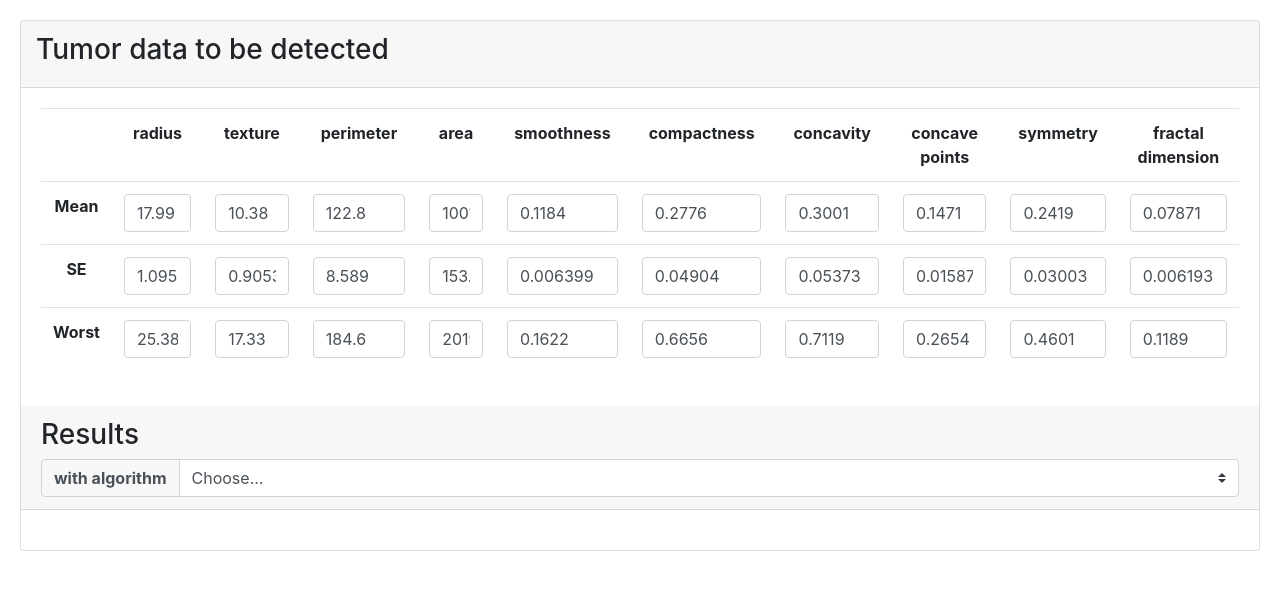
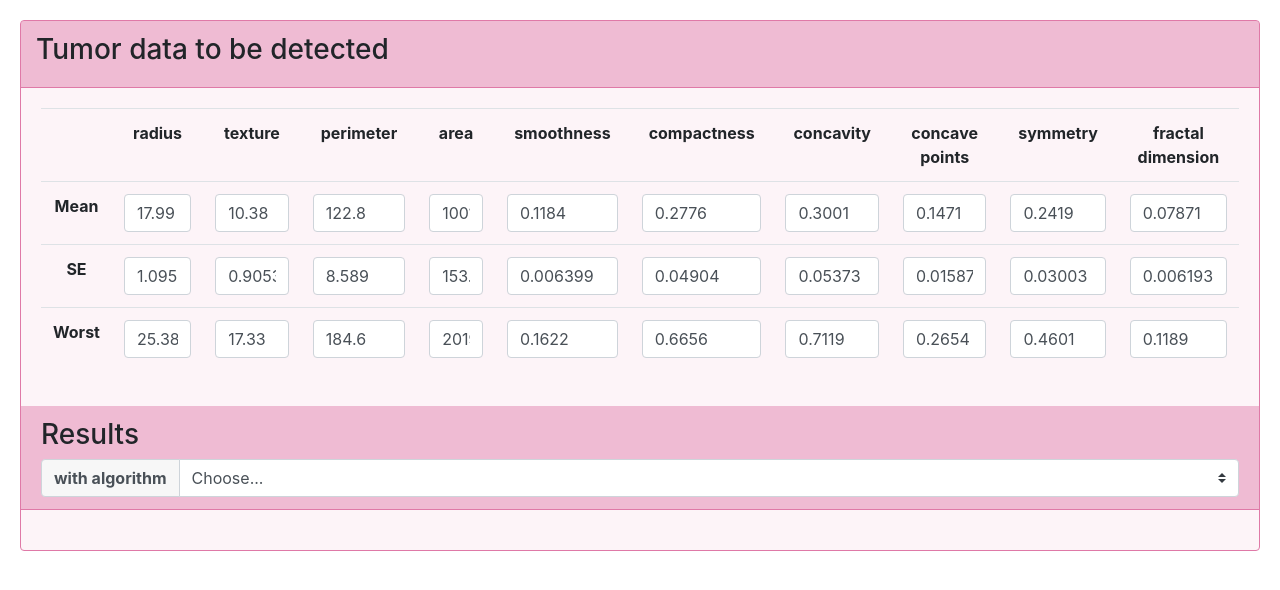
Before and after one commit to NikoB9/breast_tumor_detector, a Django app: page / in a window 1280 px wide. Shown: the part 76-666 px from the top of the page. Run offline with Django 3.2, Linux system fonts and the light colour scheme; some libraries are stand-ins or nearby versions.

Commit message:
Mise en forme

```diff
--- a/static/static_local/css/main.css
+++ b/static/static_local/css/main.css
@@ -0,0 +1,16 @@
+.card-header,.card-footer{
+	background-color : rgba(223, 121, 167, 0.5) !important;
+	border-color : rgba(223, 121, 167, 1) !important
+}
+
+.card{
+	border-color : rgba(223, 121, 167, 1) !important
+}
+
+.navbar,.card-body{
+	background-color : rgba(223, 121, 167, 0.08) !important
+}
+
+.input-group-text{
+	background-color : rgba(247, 247, 247, 1) !important;
+}
```
Also changed, not shown: templates/results.html (+22 -3 lines).
